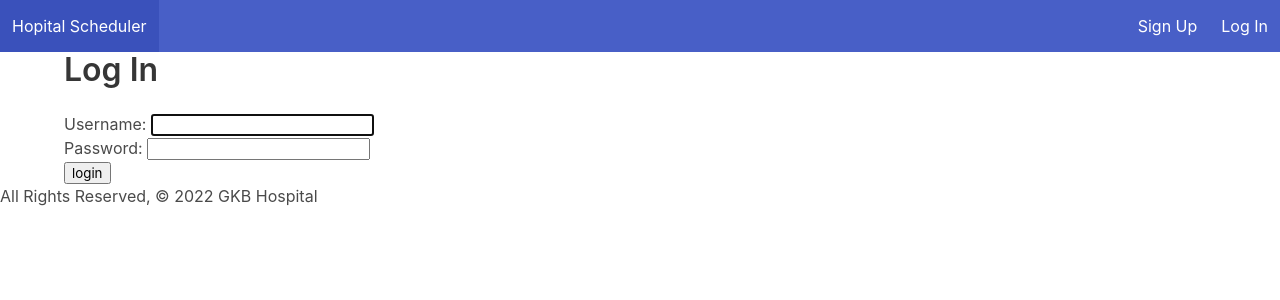
After one commit to Snapdragons-GKB/HopitalScheduler, a Django app: page /accounts/login/ in a window 1280 px wide. The commit adds this page. Shown: the top 300 px of the page. Run offline with Django 4.2, Linux system fonts and the light colour scheme.

Commit message:
patient log in/sign up functioning properly

```diff
--- a/differentName/settings.py
+++ b/differentName/settings.py
@@ -124,3 +124,4 @@ STATIC_URL = 'static/'
 # https://docs.djangoproject.com/en/4.1/ref/settings/#default-auto-field
 
 DEFAULT_AUTO_FIELD = 'django.db.models.BigAutoField'
+LOGIN_REDIRECT_URL = "/"
--- a/main_app/templates/base.html
+++ b/main_app/templates/base.html
@@ -6,7 +6,6 @@
     <meta charset="UTF-8" />
     <meta name="viewport" content="width=device-width, initial-scale=1.0" />
     <link rel="stylesheet" href="https://cdn.jsdelivr.net/npm/bulma@0.9.2/css/bulma.min.css">
-    <!-- <link rel="stylesheet" href="{% static 'main_app/styles/style.css' %}" /> -->
     <script src="{% static 'main_app/scripts/script.js' %}" defer></script>
     <script src="https://code.jquery.com/jquery-3.6.0.min.js" integrity="sha256-/xUj+3OJU5yExlq6GSYGSHk7tPXikynS7ogEvDej/m4=" crossorigin="anonymous"></script>
     <meta http-equiv="X-UA-Compatible" content="ie=edge" />
@@ -14,7 +13,7 @@
 
 </head>
 <body>
-        <nav class="navbar is-black" role="navigation" aria-label="main navigation">
+        <nav class="navbar is-link" role="navigation" aria-label="main navigation">
             <div class="navbar-brand">
                 <a class="navbar-item" href="/">Hopital Scheduler</a>
                 <a role="button" class="navbar-burger" aria-label="menu" aria-expanded="false">
@@ -23,22 +22,19 @@
                     <span aria-hidden="true"></span>
                 </a>
             </div>
-            <div class="navbar-menu navbar-start">
-
-
-            </div>
-            <div class="navbar-menu navbar-end">
-                <a class="navbar-item" href="{% url 'home' %}">Home</a>
-                <a class="navbar-item" href="{% url 'about' %}">About</a>
-                <a class="navbar-item" href="{% url 'patient_detail' %}">Patient Detail</a>
-                <a class="navbar-item" href="{% url 'patient_request' %}">Patient Request</a>
-            </div>
-                <!-- <ul class="navbar-menu navbar-end">
-                    <li><a class="navbar-item" href="{% url 'home' %}">&nbsp;&nbsp;Home</a></li>
-                    <li><a  class="navbar-item" href="{% url 'about' %}">Meet Our Providers</a></li>
-                    <li><a  class="navbar-item" href="{% url 'patient_detail' %}">Patient Details</a></li>
-                    <li><a  class="navbar-item" href="{% url 'patient_request' %}">Patient Request</a></li>
-                </ul> -->
+            {% if user.is_authenticated %}
+                 <div class="navbar-menu navbar-end">
+                    <a class="navbar-item" href="{% url 'about' %}">About</a>
+                    <a class="navbar-item" href="{% url 'patient_detail' %}">Patient Detail</a>
+                    <a class="navbar-item" href="{% url 'patient_request' %}">Patient Request</a>
+                       <a class="navbar-item" href="{% url 'logout' %}">Logout</a>
+                 </div>
+            {% else %}
+                <div class="navbar-menu navbar-end">
+                    <a class="navbar-item" href="{% url 'signup' %}">Sign Up</a>
+                    <a class="navbar-item" href="{% url 'login' %}">Log In</a>
+                </div>
+            {% endif %}
         </nav>
     </header>
     <main class="container">{% block content %} {% endblock %}</main>
--- /dev/null
+++ b/main_app/templates/registration/login.html
@@ -0,0 +1,11 @@
+{% extends 'base.html' %}
+{% block content %}
+
+<h1 class="title">Log In</h1>
+<form method="post" action="{% url 'login' %}">
+  {% csrf_token %} {{ form.as_p }}
+  <input type="submit" class="btn" value="login" />
+  <input type="hidden" name="next" value="{{ next }}" />
+</form>
+
+{% endblock %}
--- a/main_app/urls.py
+++ b/main_app/urls.py
@@ -5,7 +5,7 @@ from . import views
 urlpatterns=[
     path('', views.Home, name='home'),
     path('patient/request/',views.Patient_Request, name='patient_request'),
-    path('patient/detail/', views.Patient_Details, name='patient_detail'), #<int:patientID> needs to be added to path once db seeded
+    path('patient/detail/', views.Patient_Details, name='patient_detail'), # needs to be added to path once db seeded
     path('accounts/signup/', views.Signup.as_view(), name="signup"),
     path('about/', views.About, name="about"),
 
--- a/main_app/views.py
+++ b/main_app/views.py
@@ -12,6 +12,7 @@ from django.utils.decorators import method_decorator
 # Create your views here.
 
 # @method_decorator(login_required, name='dispatch')
+
 def Home(request):
     #return render(request, '../main_app/templates/home.html')
     return render(request, 'home.html')
@@ -37,7 +38,7 @@ class Signup(View):
         if form.is_valid():
             user = form.save()
             login(request, user)
-            return redirect("home")
+            return redirect('home')
         else:
             context = {"form": form}
             return render(request, "registration/signup.html", context)
```
Also changed, not shown: main_app/static/main_app/styles/style.css (+3 -7 lines), main_app/templates/registration/signup.html (added, +11 -0 lines).
